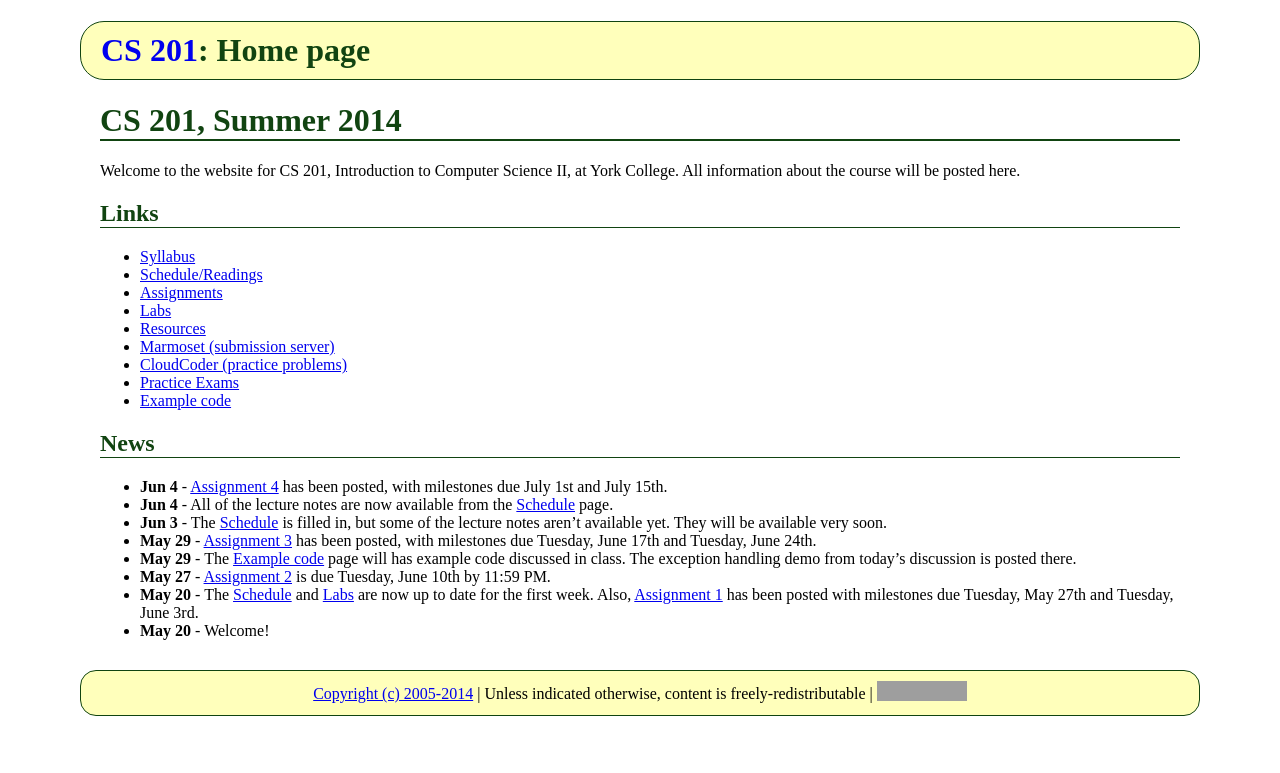
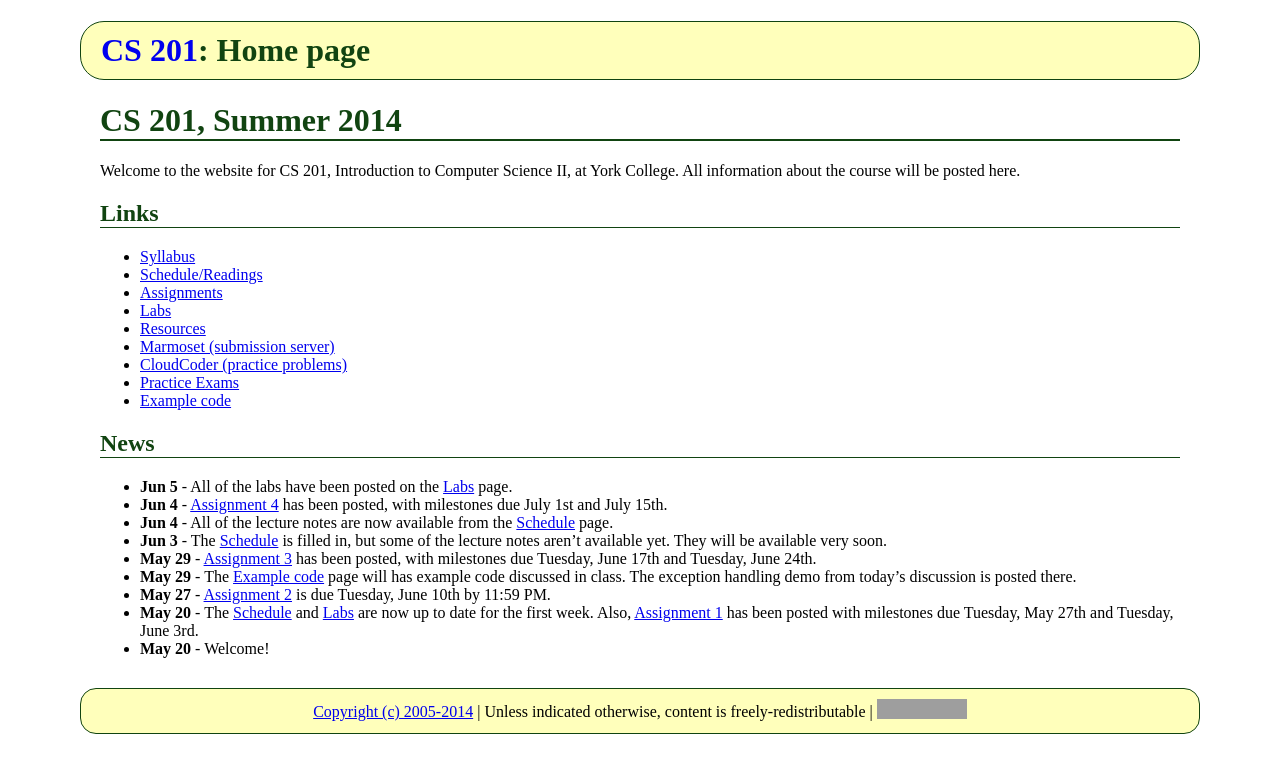
Before and after one commit to ycpcs/cs201-summer2014, a Jekyll site: the page built from index.md, in a window 1280 px wide. Shown: the top 773 px of the page. Built offline with Jekyll 4.4.1, drawn with Linux system fonts in a browser that asks for light colours; Markdown is read by kramdown in place of the engine named in the settings; grey boxes are pictures that could not be loaded.

Commit message:
all labs have been posted

```diff
--- a/index.md
+++ b/index.md
@@ -23,6 +23,7 @@ Welcome to the website for CS 201, Introduction to Computer Science II, at York
 
 ## News
 
+* **Jun 5** - All of the labs have been posted on the [Labs](labs/index.html) page.
 * **Jun 4** - [Assignment 4](assign/assign04.html) has been posted, with milestones due July 1st and July 15th.
 * **Jun 4** - All of the lecture notes are now available from the [Schedule](schedule.html) page.
 * **Jun 3** - The [Schedule](schedule.html) is filled in, but some of the lecture notes aren't available yet.  They will be available very soon.
```
